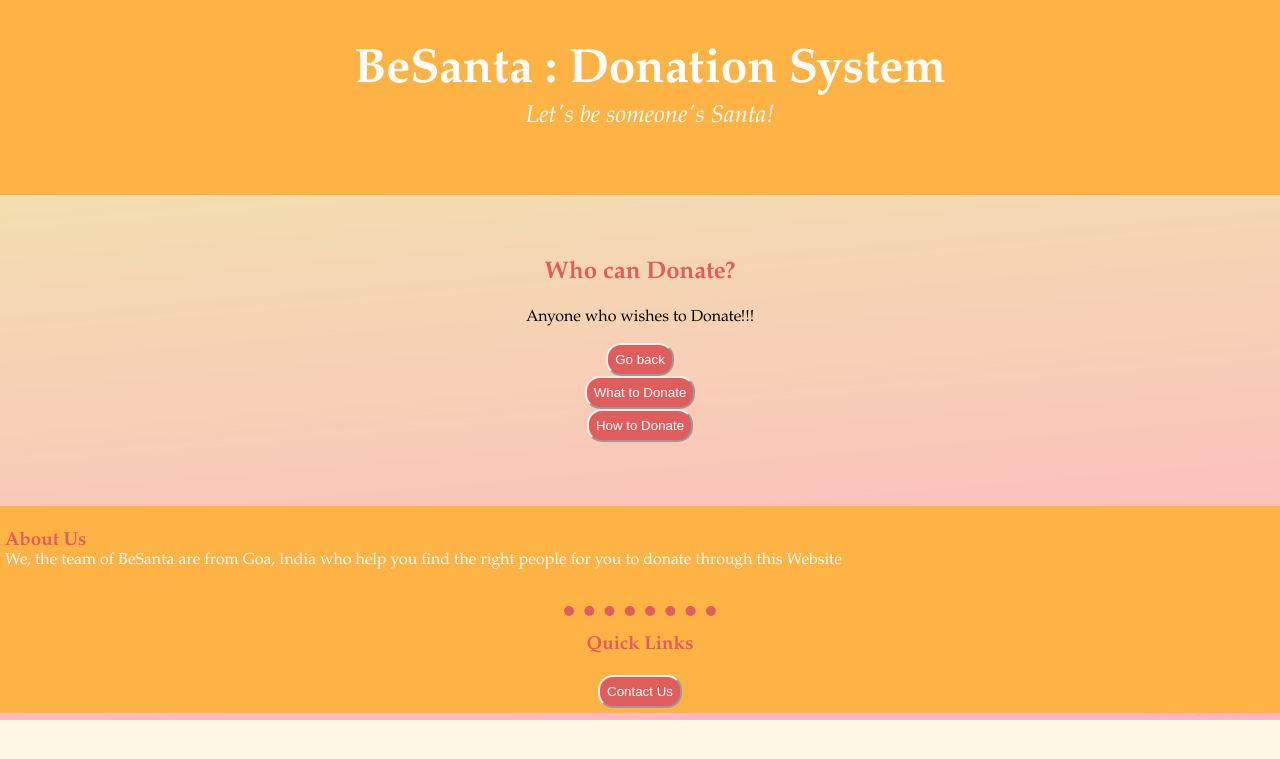
After one commit to aditik9/Mini-Project-Donation-System, a PHP site: page /whoCanDonate.html in a window 1280 px wide. The commit adds this page. Shown: the top 759 px of the page. Run offline with PHP 8.4, Linux system fonts and the light colour scheme.

Commit message:
updated the webpages

```diff
--- a/beSanta_homepage.html
+++ b/beSanta_homepage.html
@@ -21,7 +21,7 @@
   <hr>
 
   <div class="block-buttons-section">
-      <button type="button" name="who_can_donate" id="who" class="bigButtons" onclick="window.open('')">WHO<br>CAN<br>DONATE</button>
+      <button type="button" name="who_can_donate" id="who" class="bigButtons" onclick="window.open('whoCanDonate.html')">WHO<br>CAN<br>DONATE</button>
       <button type="button" name="what_to_donate" id="what" class="bigButtons" onclick="window.open('whatToDonate.html')">WHAT<br>TO<br>DONATE</button>
       <button type="button" name="How_to_donate" id="how" class="bigButtons" onclick="window.open('')">HOW<br>TO<br>DONATE</button>
   </div>
--- a/style.css
+++ b/style.css
@@ -4,11 +4,15 @@ yellow : #FFB344
 teal : #00A19D
 red : #E05D5D
 */
-h2,h3,.bigButtons{
+
+h2,h3,.bigButtons,caption{
   font-weight: bold;
   color: #E05D5D;
 }
 body{
+  background-image: url('pale-golden-pink.jpg');
+  background-repeat: no-repeat;
+  background-size: cover;
   margin: 0px;
   padding: 0px;
   text-align: center;
@@ -85,3 +89,8 @@ hr{
 #Quicklinks{
   text-align: center;
 }
+
+table{
+  border: 1px solid;
+  border-radius: 10px;
+}
--- /dev/null
+++ b/whoCanDonate.html
@@ -0,0 +1,44 @@
+<!DOCTYPE html>
+<html lang="en" dir="ltr">
+  <head>
+    <meta charset="utf-8">
+    <title>Who Can Donate</title>
+    <link rel="stylesheet" href="style.css">
+  </head>
+  <body>
+    <div class="header">
+      <div id="page-title">
+        <h1>BeSanta : Donation System</h1>
+        <p class="slogan">Let's be someone's Santa!</p>
+      </div>
+    </div>
+
+    <div class="content" style="margin:5%;">
+      <h2>Who can Donate?</h2>
+      <p>Anyone who wishes to Donate!!!</p>
+
+      <div>
+        <button type="button" class="buttons" name="go-back" onclick="window.close()">Go back</button><br>
+        <button type="button" name="what_to_donate" id="what" class="buttons" onclick="window.open('whatToDonate.html')">What to Donate</button><br>
+        <button type="button" name="How_to_donate" id="how" class="buttons" onclick="window.open('')">How to Donate</button>
+      </div>
+    </div>
+
+
+    <div class="footer">
+      <div class="" id="aboutus">
+        <h3>About Us</h3>
+        <p style="position:relative; bottom:20px;">
+          We, the team of BeSanta are from Goa, India who help you find the right people for you to donate through this Website
+        </p>
+      </div>
+      <hr style="margin-top:0px;">
+
+      <div class="" id="Quicklinks">
+        <h3>Quick Links</h3>
+        <button type="button" name="ContactUs" id="contact" class="buttons" onclick="window.open('contact.html')">Contact Us</button>
+      </div>
+    </div>
+
+  </body>
+</html>
```
Also changed, not shown: contact.html (+26 -0 lines), whatToDonate.html (+24 -8 lines), pale-golden-pink.jpg (added).
